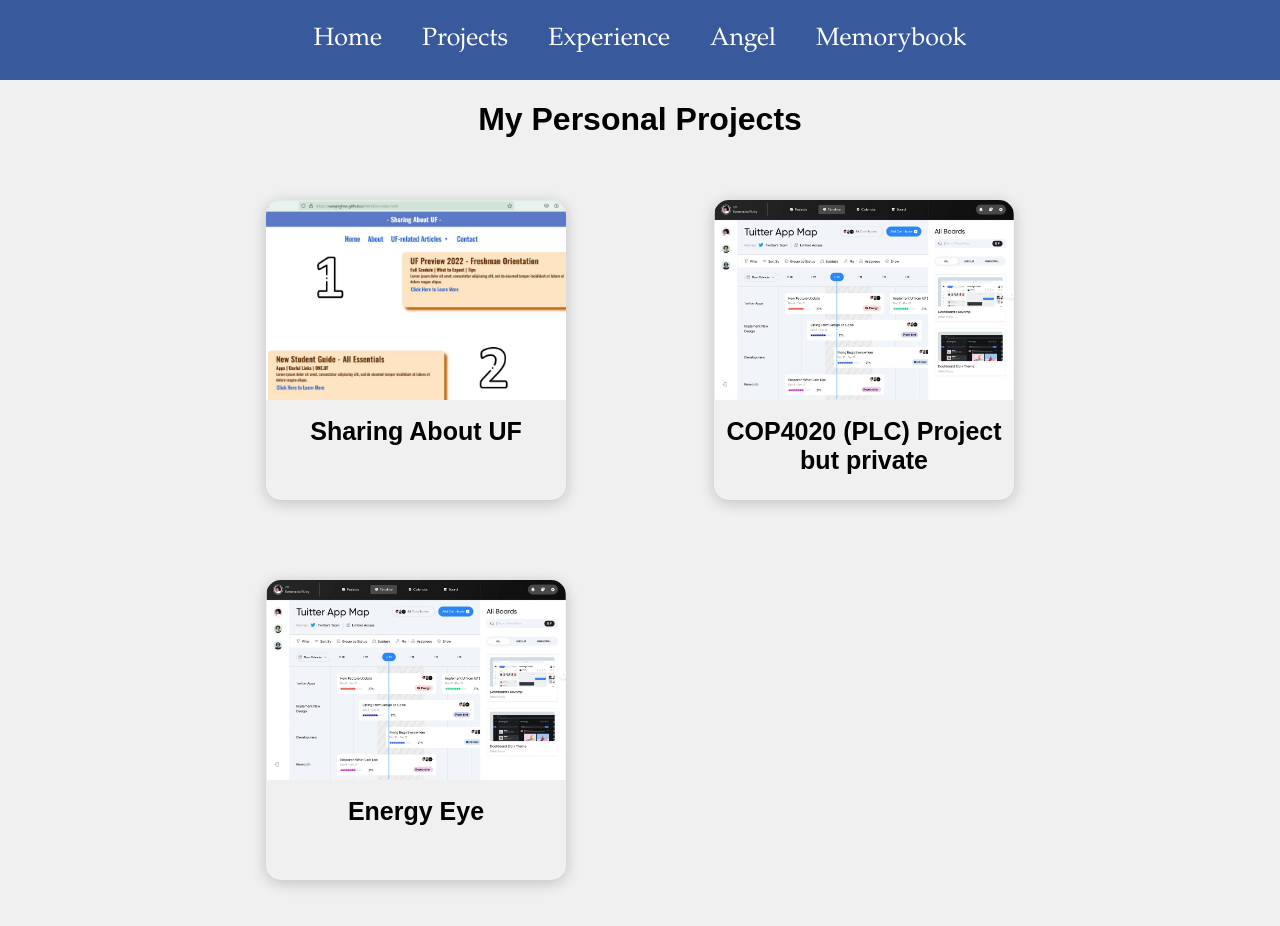
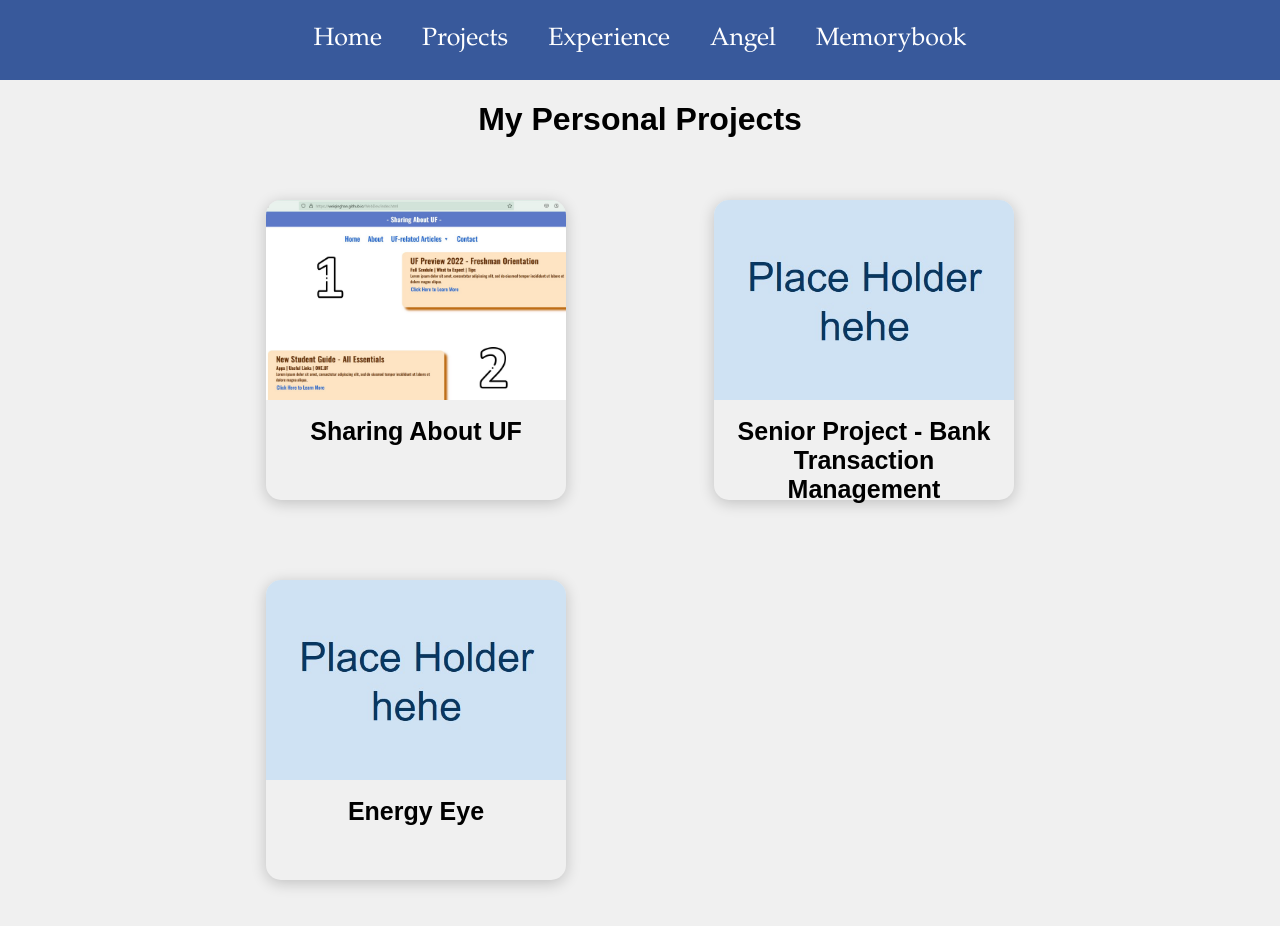
Before and after one commit to SusBhh/weiqinghan.com, a React (Create React App) app: page /projects in a window 1280 px wide. Shown: the top 926 px of the page. Built offline with nearby package versions, Linux system fonts and the light colour scheme.

Commit message:
project update

```diff
--- a/src/data/ProjectList.js
+++ b/src/data/ProjectList.js
@@ -6,13 +6,13 @@ export const ProjectList = [
         name: "Sharing About UF",
         image: proj1,
         skills: "HTML, CSS",
-        github: "https://github.com/weiqinghan/WebDev",
+        github: "https://github.com/weiqinghan/WebDev"
     },
     {
-        name: "COP4020 (PLC) Project but private",
+        name: "Senior Project - Bank Transaction Management",
         image: proj2,
-        skills: "Java",
-        github: "https://github.com/SusBhh/COP4020-Projects"
+        skills: "React Native, TypeScript",
+        github: "https://github.com/weiqinghan"
     },
     {
         name: "Energy Eye",
```
Also changed, not shown: src/images/proj2.jpg.
